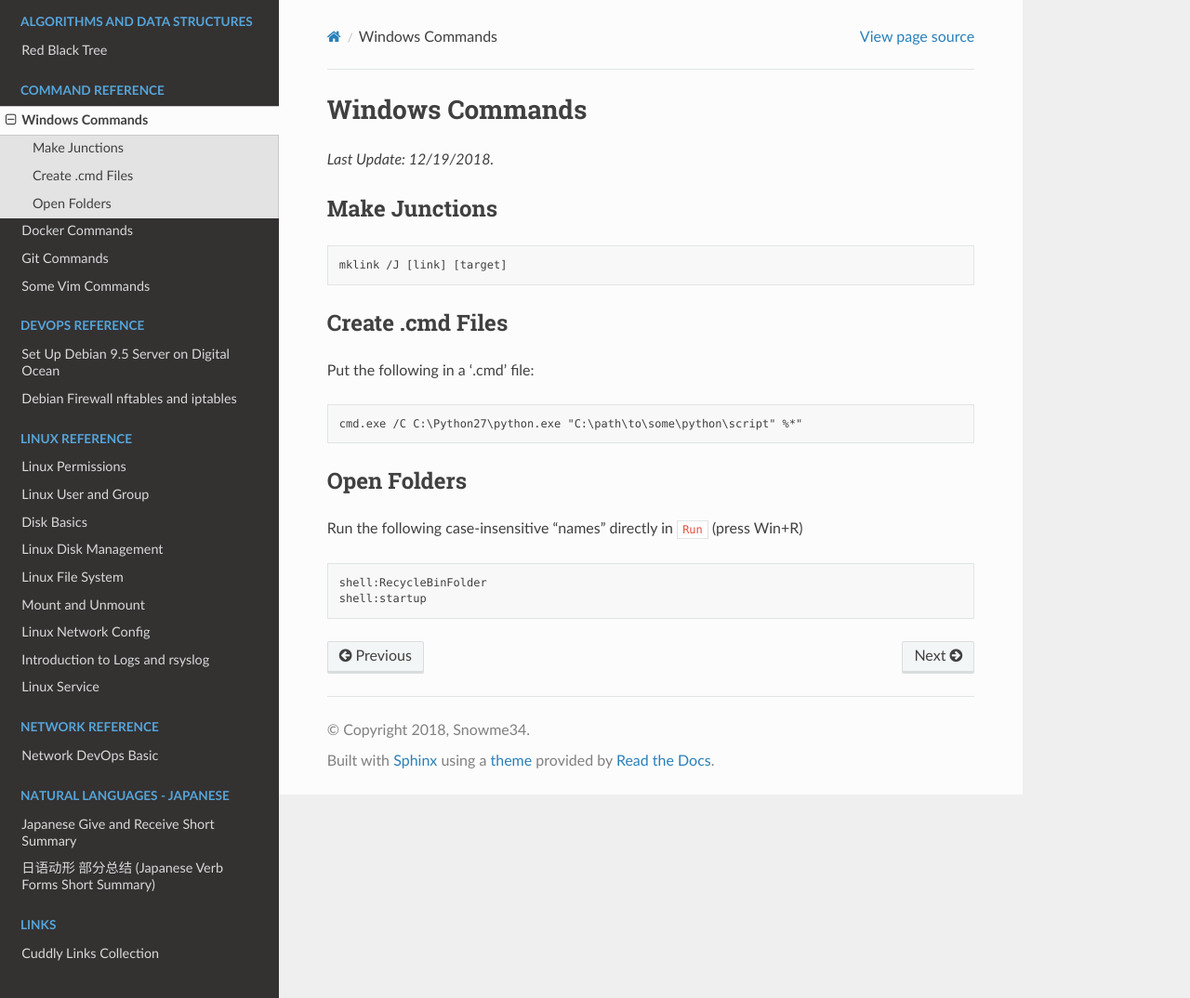
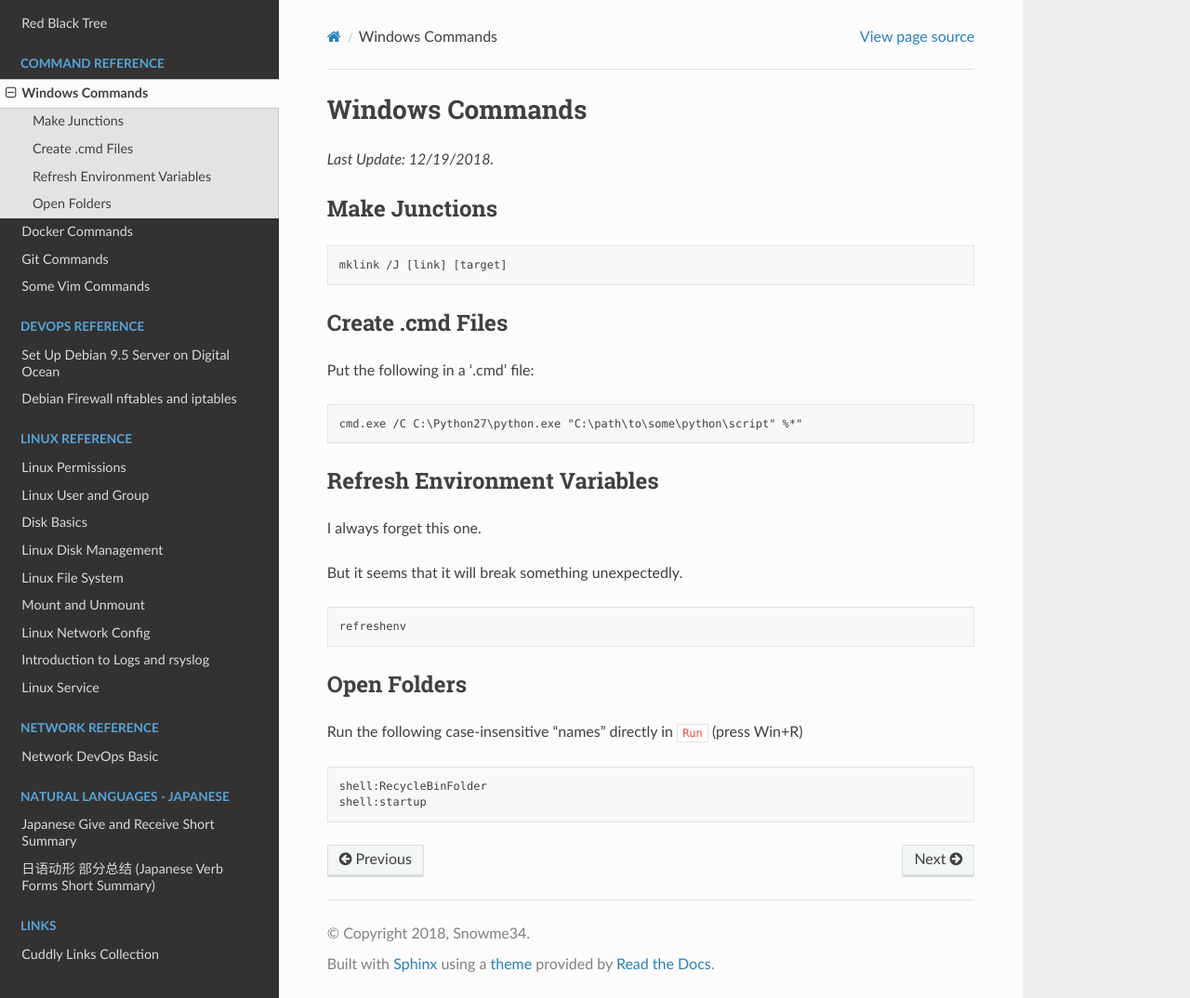
Before and after one commit to snowme34/snowme34.com, a Sphinx documentation site: the page built from docs/source/reference/commands/windows-commands.md, in a window 1280 px wide and 1074 px high. Shown: the whole window at 93% size. Built offline with Sphinx 7.4.7 and the Read the Docs theme 2.0.0, drawn with Linux system fonts in a browser that asks for light colours; pages that are not in the unit, such as notebooks, are missing from menus.

Commit message:
fix link typo, update win commands

````diff
--- a/docs/source/index.rst
+++ b/docs/source/index.rst
@@ -32,7 +32,7 @@ Featured
 Some featured pages:
 
 * to learn about the Linux commands, read the
-  `Unix and Linux Commands <reference/commands/linux-and-linux-commands.html>`_
+  `Unix and Linux Commands <reference/commands/unix-and-linux-commands.html>`_
 * to see how easy setting up `iptables` and `neftables` for Debian is, read the
   `Debian Firewall nftables and iptables
   <reference/devops/debian-firewall-nftables-and-iptables.html>`_
--- a/docs/source/reference/commands/windows-commands.md
+++ b/docs/source/reference/commands/windows-commands.md
@@ -16,6 +16,16 @@ Put the following in a '.cmd' file:
 cmd.exe /C C:\Python27\python.exe "C:\path\to\some\python\script" %*"
 ```
 
+## Refresh Environment Variables
+
+I always forget this one.
+
+But it seems that it will break something unexpectedly.
+
+```cmd
+refreshenv
+```
+
 ## Open Folders
 
 Run the following case-insensitive "names" directly in `Run` (press Win+R)
````
